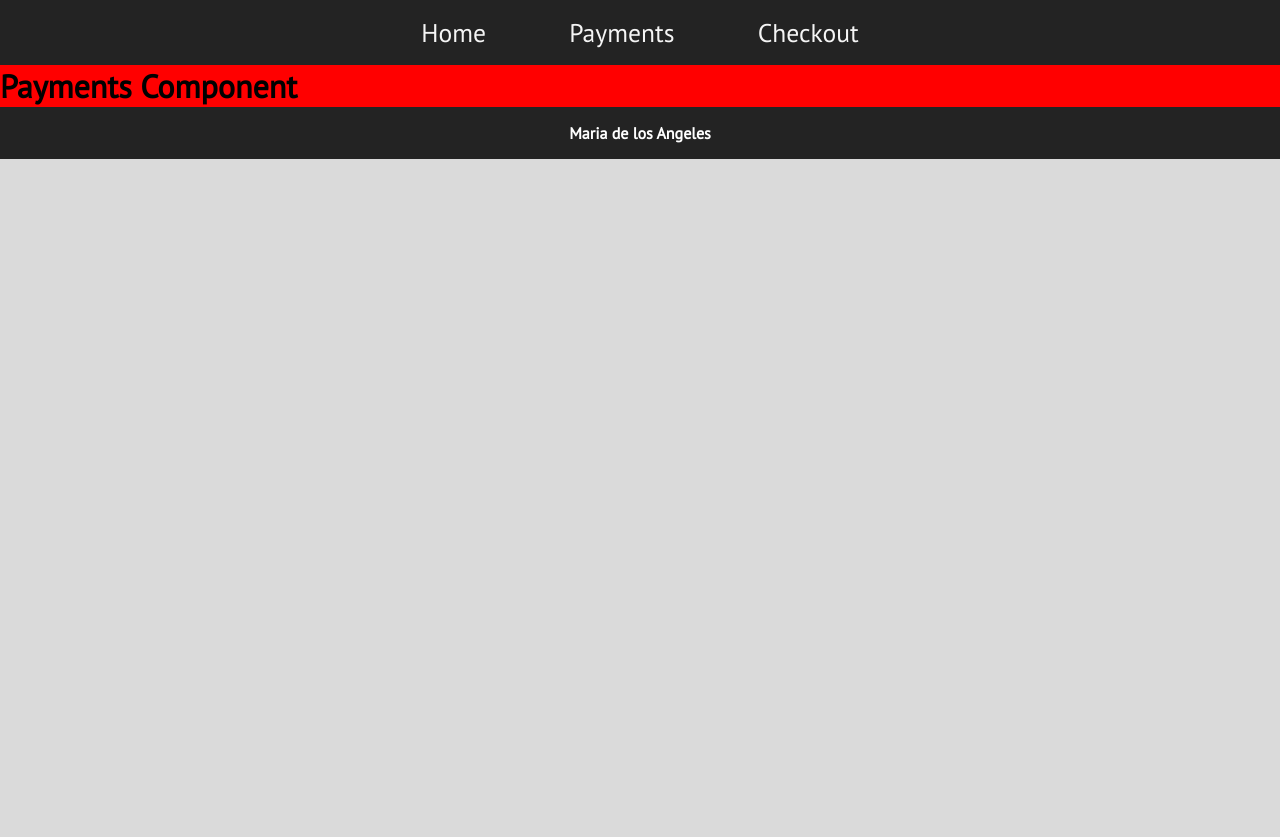
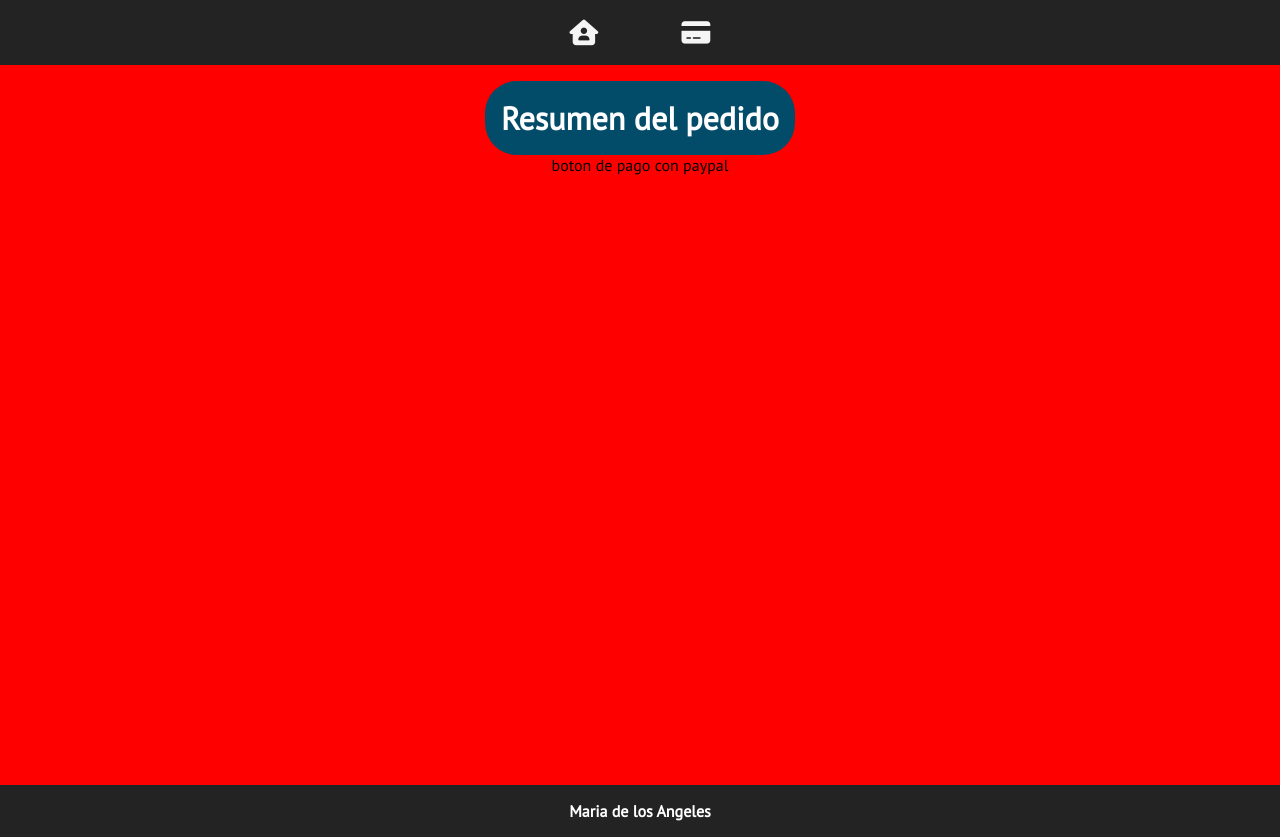
Before and after one commit to maria29852164/react-store, a React app: page /checkout/payments in a window 1280 px wide. Before the commit the page ends 800 px from the top, so only its background shows below. Built offline with nearby package versions, Linux system fonts and the light colour scheme.

Commit message:
icons and routes

```diff
--- a/package.json
+++ b/package.json
@@ -14,6 +14,9 @@
   "author": "",
   "license": "ISC",
   "dependencies": {
+    "@fortawesome/fontawesome-svg-core": "^6.1.2",
+    "@fortawesome/free-solid-svg-icons": "^6.1.2",
+    "@fortawesome/react-fontawesome": "^0.2.0",
     "prop-types": "^15.8.1",
     "react": "^17.0.2",
     "react-dom": "^17.0.2",
--- a/public/index.html
+++ b/public/index.html
@@ -18,5 +18,8 @@
 </div>
 
 
+<script src="https://kit.fontawesome.com/45cbaface7.js" crossorigin="anonymous"></script>
+
+
 </body>
 </html>
--- a/src/components/checkout/checkout.jsx
+++ b/src/components/checkout/checkout.jsx
@@ -1,5 +1,7 @@
 import React from "react";
 import './checkout.scss'
+import {Link} from "react-router-dom";
+
 export const Checkout = ()=> {
     return (
         <div className='container'>
@@ -10,7 +12,8 @@ export const Checkout = ()=> {
                         <div className="checkout-element">
                             <h4>Item product</h4>
                             <span>$100</span>
-                            <button type='button'>Remove order</button>
+                            <button type='button'>                        <i className="fas fa-solid fa-trash"></i>
+                            </button>
 
                         </div>
                     </div>
@@ -18,7 +21,12 @@ export const Checkout = ()=> {
                 </div>
                 <div className="checkout-sidebar">
                     <h3>Total: 400$</h3>
-                    <button type='button'>Buy order</button>
+                    <Link to='/checkout/information'>
+
+                        <button type='button'>Buy order</button>
+
+                    </Link>
+
                 </div>
             </div>
         </div>
--- a/src/components/information/information.jsx
+++ b/src/components/information/information.jsx
@@ -1,5 +1,6 @@
 import React from "react";
 import './information.scss'
+import {Link} from "react-router-dom";
 export const Information = ()=> {
     return (
         <div className='information'>
@@ -26,7 +27,10 @@ export const Information = ()=> {
                        <span> Regresar</span>
                    </div>
                    <div className="information-next">
-                       <span> Pagar </span>
+                       <Link to='/checkout/payments'>
+                           <span> Pagar </span>
+
+                       </Link>
                    </div>
                </div>
 
--- a/src/components/payments/payments.jsx
+++ b/src/components/payments/payments.jsx
@@ -1,6 +1,17 @@
 import React from "react";
+import './payments.scss'
+import {Link} from "react-router-dom";
+
 export const Payments = ()=> {
     return (
-        <h1>Payments Component</h1>
+       <div className='payment'>
+           <div className="payment-content">
+               <h3>Resumen del pedido</h3>
+               <div className="payment-button">
+                   boton de pago con paypal
+               </div>
+           </div>
+
+       </div>
     );
 }
--- a/src/components/payments/payments.scss
+++ b/src/components/payments/payments.scss
@@ -0,0 +1,19 @@
+.payment{
+  min-height: 90vh;
+  .payment-content{
+    padding: 1rem;
+    display: flex;
+    flex-direction: column;
+     align-items: center;
+    h3{
+      font-size:2rem;
+      background-color: #024c69;
+      padding: 1rem;
+      border-radius: 1em;
+      color:white;
+    }
+    .payment-button{
+
+    }
+  }
+}
--- a/src/components/success/success.jsx
+++ b/src/components/success/success.jsx
@@ -1,6 +1,15 @@
 import React from "react";
+import './success.scss'
 export const Success = ()=> {
     return (
-        <h1>Success Component</h1>
+        <div className='success'>
+            <div className="success-content">
+                <h2>Maria Gracias por tu compra</h2>
+                <span>Tu pedido llegara en 3 dias a tu direccion</span>
+                <div className="success-map">
+                    google maps
+                </div>
+            </div>
+        </div>
     );
 }
--- a/src/components/success/success.scss
+++ b/src/components/success/success.scss
@@ -0,0 +1,18 @@
+.success{
+  min-height: 90vh;
+  .success-content{
+    display: flex;
+    flex-direction: column;
+    align-items: center;
+    h2{
+      margin-top:1em;
+      padding: 1rem;
+      background-color: #024c69;
+      border-radius: 20px;
+      color:white;
+    }
+    span{
+      margin-top: 10px;
+    }
+  }
+}
--- a/src/layouts/header/header.jsx
+++ b/src/layouts/header/header.jsx
@@ -3,17 +3,21 @@ import {Link} from 'react-router-dom'
 import './header.scss'
 
 const links = [
-    {name: "Home",path:"/home"},
-    {name: "Payments",path:"/checkout/payments"},
-    {name:'Checkout', path: '/checkout'}
+    {name: "Home",path:"/", icon_class: "fas fa-solid fa-house-user"},
+    {name:'Checkout', path: '/checkout', icon_class:"fas fa-solid fa-credit-card"}
 ];
+
 export const Header = ()=> {
     return (
         <div className='header'>
             <nav className='menu'>
                 <ul className='list-menu'>
+
+
+
+
                     {
-                        links.map(link=> <Link className='item' key={link.path}  to={link.path}>{link.name} </Link> )
+                        links.map(link=> <Link className='item' key={link.path}  to={link.path}>  <i className={link.icon_class}></i></Link> )
                     }
 
                 </ul>
--- a/src/routes/index.jsx
+++ b/src/routes/index.jsx
@@ -20,8 +20,7 @@ export const AppRouter= ()=> {
 
             <Layout>
             <Switch>
-                <Route exact path='/' component={App}></Route>
-                <Route exact path='/home' component={Home}></Route>
+                <Route exact path='/' component={Home}></Route>
                 <Route exact path='/checkout' component={Checkout}></Route>
                 <Route exact path='/checkout/information' component={Information}></Route>
                 <Route exact path='/checkout/payments' component={Payments}></Route>
```
Also changed, not shown: 1 other file (tests, documents, lock files or other folders).
